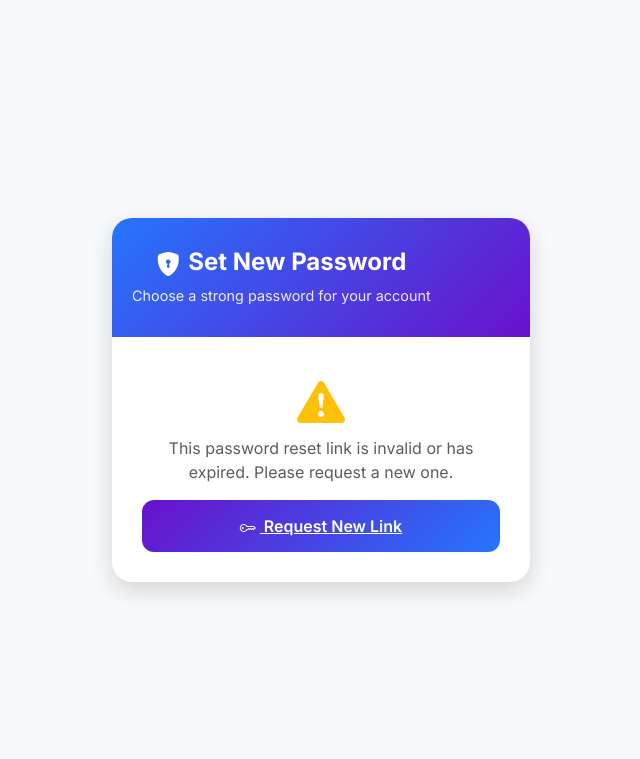
After one commit to JonPassion/online_mental_health-community1, a Django app: page /users/password-reset/confirm/1/1/ in a window 1280 px wide. The commit adds this page. Shown: the top 759 px of the page, without its empty margins (319-959 px from the left). Run offline with Django 4.2, Linux system fonts and the light colour scheme.

Commit message:
Add password reset functionality and fix host access issues
Implement Django's password reset flow with custom templates and update ALLOWED_HOSTS in settings.py to include necessary domains.

Replit-Commit-Author: Agent
Replit-Commit-Session-Id: a7430ef6-0a0c-4a2b-8c72-ad2a5812c0e8
Replit-Commit-Checkpoint-Type: full_checkpoint
Replit-Commit-Event-Id: 5fcd6d7d-4c3d-45da-8e29-6393abab7c44
Replit-Commit-Screenshot-Url: https://storage.googleapis.com/screenshot-production-us-central1/7e239d67-a1c0-4408-a09a-499bb927f444/a7430ef6-0a0c-4a2b-8c72-ad2a5812c0e8/0MSlpnt
Replit-Helium-Checkpoint-Created: true

```diff
--- /dev/null
+++ b/community/users/templates/users/password_reset_confirm.html
@@ -0,0 +1,81 @@
+{% extends "base.html" %}
+{% load static %}
+{% block title %}Set New Password | Community{% endblock %}
+
+{% block navbar %}{% endblock %}
+{% block sidebar %}{% endblock %}
+
+{% block extra_css %}
+<link rel="stylesheet" href="{% static 'css/auth.css' %}">
+<style>
+  .content-wrapper { margin-right: 0 !important; }
+  main { padding: 0 !important; }
+</style>
+{% endblock %}
+
+{% block content %}
+<div class="auth-container">
+  <div class="auth-card">
+    <div class="auth-header">
+      <div class="d-flex align-items-center gap-3">
+        <div>
+          <h2 class="mb-0"><i class="bi bi-shield-lock-fill me-2"></i>Set New Password</h2>
+          <p class="mb-0">Choose a strong password for your account</p>
+        </div>
+      </div>
+    </div>
+
+    <div class="auth-body">
+      {% if validlink %}
+        <form method="POST">
+          {% csrf_token %}
+          <div class="mb-3">
+            <label class="form-label fw-semibold">New Password</label>
+            <input type="password" name="new_password1" class="form-control" required
+                   autocomplete="new-password" id="id_new_password1">
+          </div>
+          <div class="mb-3">
+            <label class="form-label fw-semibold">Confirm New Password</label>
+            <input type="password" name="new_password2" class="form-control" required
+                   autocomplete="new-password" id="id_new_password2">
+          </div>
+          {% if form.errors %}
+            {% for field in form %}
+              {% for error in field.errors %}
+                <div class="alert alert-danger small">{{ error }}</div>
+              {% endfor %}
+            {% endfor %}
+          {% endif %}
+          <button type="submit" class="btn-auth">
+            <i class="bi bi-check-circle me-1"></i> Set New Password
+          </button>
+        </form>
+      {% else %}
+        <div class="text-center">
+          <i class="bi bi-exclamation-triangle-fill text-warning" style="font-size:3rem;"></i>
+          <p class="mt-3 text-muted">
+            This password reset link is invalid or has expired. Please request a new one.
+          </p>
+          <a href="{% url 'users:password_reset' %}" class="btn-auth d-block">
+            <i class="bi bi-key me-1"></i> Request New Link
+          </a>
+        </div>
+      {% endif %}
+    </div>
+  </div>
+</div>
+{% endblock %}
+
+{% block extra_js %}
+<script>
+document.addEventListener('DOMContentLoaded', function () {
+  const p1 = document.getElementById('id_new_password1');
+  const p2 = document.getElementById('id_new_password2');
+  if (p1 && p2) {
+    p2.addEventListener('input', function () {
+      p2.setCustomValidity(p1.value !== p2.value ? 'Passwords do not match' : '');
+    });
+  }
+});
+</script>
+{% endblock %}
--- /dev/null
+++ b/community/users/templates/users/password_reset_subject.txt
@@ -0,0 +1 @@
+Reset your Community password
--- a/community/users/urls.py
+++ b/community/users/urls.py
@@ -1,4 +1,5 @@
 from django.urls import path
+from django.contrib.auth import views as auth_views
 from . import views
 from . import urls_multiuser
 
@@ -8,6 +9,32 @@ urlpatterns = [
     # Authentication URLs
     path('auth/', views.auth_view, name='auth'),
     path('logout/', views.logout_view, name='logout'),
+
+    # Password Reset URLs
+    path('password-reset/',
+         auth_views.PasswordResetView.as_view(
+             template_name='users/password_reset.html',
+             email_template_name='users/password_reset_email.html',
+             subject_template_name='users/password_reset_subject.txt',
+             success_url='/users/password-reset/done/',
+         ),
+         name='password_reset'),
+    path('password-reset/done/',
+         auth_views.PasswordResetDoneView.as_view(
+             template_name='users/password_reset_done.html',
+         ),
+         name='password_reset_done'),
+    path('password-reset/confirm/<uidb64>/<token>/',
+         auth_views.PasswordResetConfirmView.as_view(
+             template_name='users/password_reset_confirm.html',
+             success_url='/users/password-reset/complete/',
+         ),
+         name='password_reset_confirm'),
+    path('password-reset/complete/',
+         auth_views.PasswordResetCompleteView.as_view(
+             template_name='users/password_reset_complete.html',
+         ),
+         name='password_reset_complete'),
 
     # Profile URLs
     path('', views.profile_view, name='profile'),
```
Also changed, not shown: community/community/settings.py (+24 -1 lines), community/users/templates/users/auth.html (+5 -2 lines), community/users/templates/users/password_reset.html (added, +58 -0 lines), community/users/templates/users/password_reset_complete.html (added, +43 -0 lines), community/users/templates/users/password_reset_done.html (added, +44 -0 lines), community/users/templates/users/password_reset_email.html (added, +13 -0 lines).
